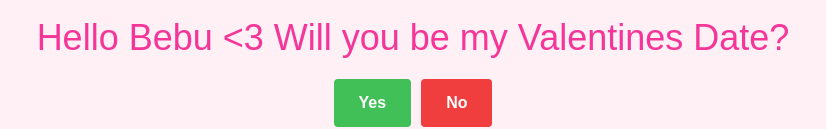
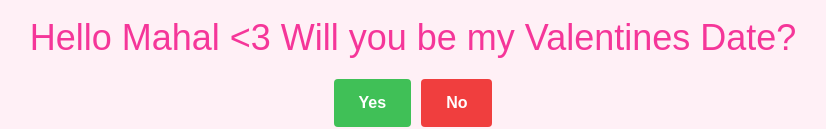
Before and after one commit to psychoScaler/yepyep, a plain HTML site: page index.html in a window 1280 px wide. Shown: the part 488-617 px from the top of the page, without its empty margins (227-1053 px from the left). Drawn offline with Linux system fonts and the light colour scheme; a web font is replaced by a local one.

Commit message:
Update index.html

```diff
--- a/index.html
+++ b/index.html
@@ -15,7 +15,7 @@
   <body>
     <main class="container">
       <img class="cat-img" src="img/cat-0.jpg" alt="Picture of a cat" />
-      <p class="title">Hello Bebu <3 Will you be my Valentines Date?</p>
+      <p class="title">Hello Mahal <3 Will you be my Valentines Date?</p>
       <div class="buttons">
         <button type="button" class="btn btn--yes">Yes</button>
         <button type="button" class="btn btn--no">No</button>
```
